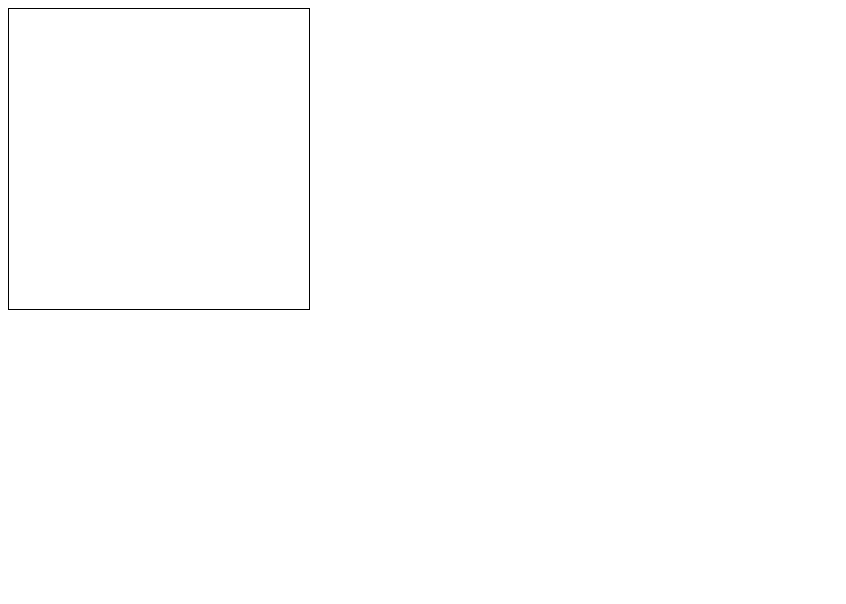
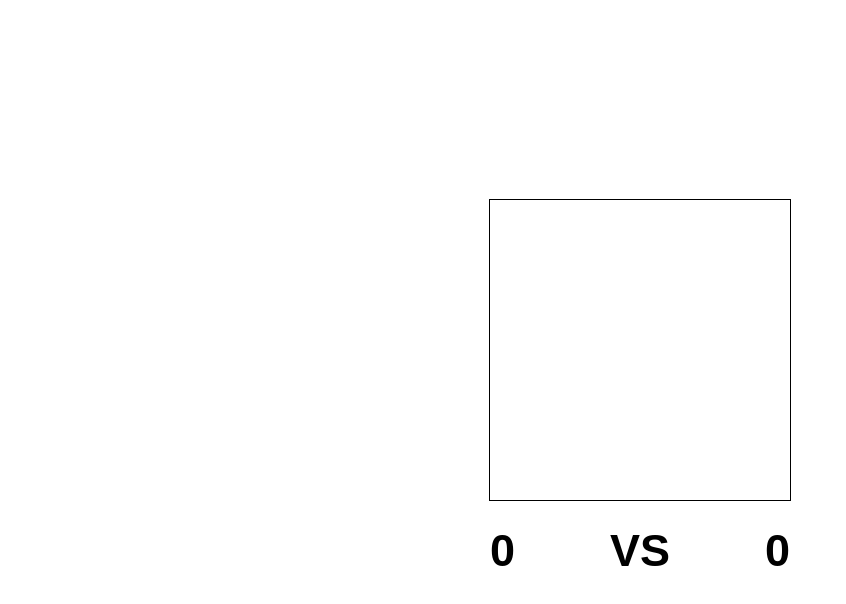
Before and after one commit to xendke/pin-pon, a website: page app/index.html in a window 1280 px wide. Shown: the whole page, without its empty margins (0-846 px from the left). Drawn offline with Linux system fonts and the light colour scheme; a web font is replaced by a local one.

Commit message:
make the front end prettier

```diff
--- a/app/index.html
+++ b/app/index.html
@@ -4,10 +4,39 @@
   <meta charset="utf-8">
   <title>Pin Pon</title>
   <meta name="author" content="xendke">
+  <meta name="viewport" content="width=device-width, initial-scale=1">
+  <link href="https://fonts.googleapis.com/css?family=Sarpanch&display=swap" rel="stylesheet">
+  <style>
+    body {
+      display: flex;
+      justify-content: center;
+      align-items: center;
+      flex-direction: column;
+      height: 100vh;
+      margin: 0;
+    }
+    #gameCanvas {
+      display: block;
+    }
+    #scores {
+      font-family: 'Sarpanch', sans-serif;
+      font-weight: 900;
+      font-size: 45px;
+      display: flex;
+      justify-content: space-between;
+      align-items: center;
+      height: 100px;
+      width: 300px; /* should be same as width of canvas */
+    }
+  </style>
 </head>
 <body>
   <canvas id="gameCanvas" width="300" height="300" style="border:1px solid #000000;"></canvas>
-  <div id="scores"></div>
+  <div id="scores">
+    <span>0</span>
+    <span>VS</span>
+    <span>0</span>
+  </div>
   <script type="module" src="js/init.js"></script>
 </body>
 </html>
--- a/app/js/utils.js
+++ b/app/js/utils.js
@@ -9,8 +9,9 @@ const scoresElement = document.getElementById('scores');
 if(!scoresElement) throw "canvas does not exits.";
 
 const updateScore = (data) => {
-	if(scoresElement.innerHTML !== `Player One: ${data.p1.score} || Player Two: ${data.p2.score}`) {
-		scoresElement.innerHTML = `Player One: ${data.p1.score} || Player Two: ${data.p2.score}`;
+	const template = `<span>${data.p1.score}</span><span>VS</span><span>${data.p2.score}</span>`
+	if(scoresElement.innerHTML !== template) {
+		scoresElement.innerHTML = template;
 	}
 }
 
```
